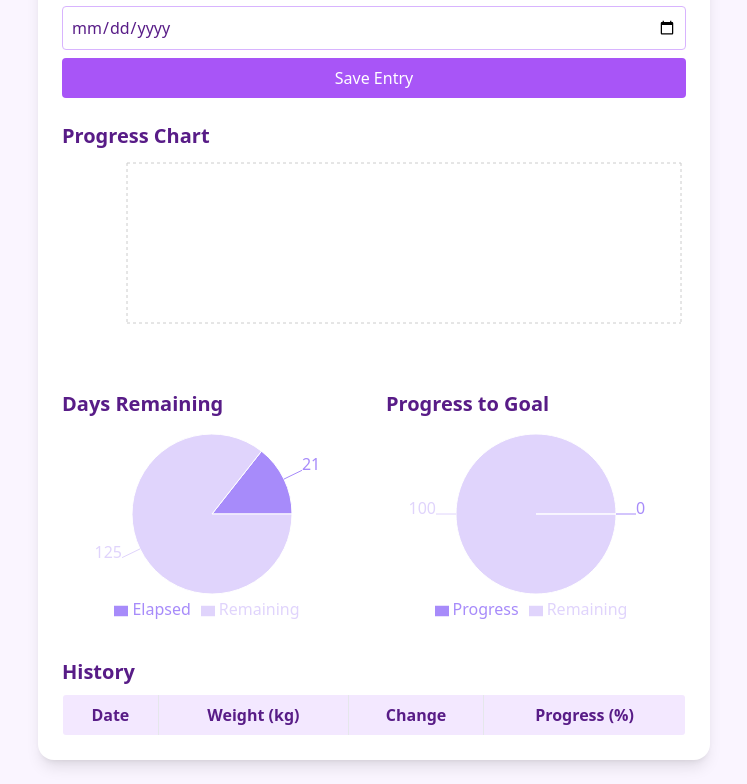
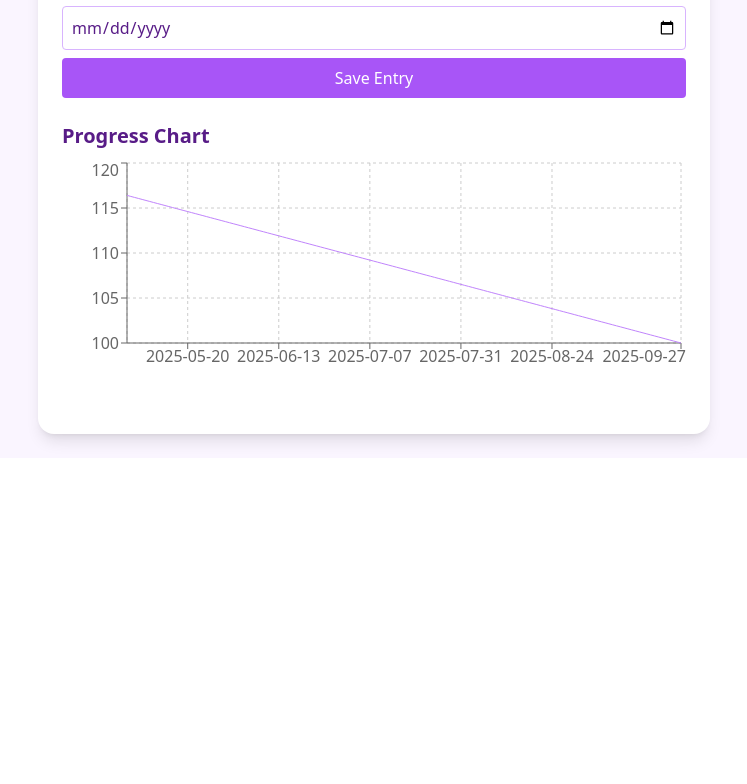
Before and after one commit to DamonHaldane/weight-loss-tracker, a React (Create React App) app: page / in a window 1280 px wide. Shown: the part 504-1288 px from the top of the page, without its empty margins (266-1013 px from the left). After the commit the page ends 962 px from the top, so only its background shows below. Built offline with nearby package versions, Linux system fonts and the light colour scheme.

Commit message:
Update App.jsx

```diff
--- a/src/App.jsx
+++ b/src/App.jsx
@@ -87,23 +87,20 @@ export default function App() {
   const currentWeight = logs && logs.length > 0 ? logs[logs.length - 1].weight : startWeight;
   const weightProgress = Math.max(0, Math.min(100, ((startWeight - currentWeight) / (startWeight - goalWeight)) * 100));
 
-  const goalLine = [];
+  // Generate full range from start to goal for target line
+  const fullChartData = [];
   for (let i = 0; i <= totalDays; i++) {
     const date = new Date(startDateObj);
     date.setDate(date.getDate() + i);
-    goalLine.push({
-      date: date.toISOString().split("T")[0],
-      target: startWeight - ((startWeight - goalWeight) / totalDays) * i,
+    const isoDate = date.toISOString().split("T")[0];
+    const target = startWeight - ((startWeight - goalWeight) / totalDays) * i;
+    const logEntry = logs.find(l => l.date === isoDate);
+    fullChartData.push({
+      date: isoDate,
+      weight: logEntry ? logEntry.weight : undefined,
+      target: target
     });
   }
-
-  const mergedChartData = logs.map((log) => {
-    const goalPoint = goalLine.find(g => g.date === log.date);
-    return {
-      ...log,
-      target: goalPoint ? goalPoint.target : undefined,
-    };
-  });
 
   return (
     <div className="min-h-screen bg-purple-50 p-6 text-purple-900">
@@ -123,69 +120,33 @@ export default function App() {
         <div className="grid grid-cols-2 gap-4 mb-6">
           <div>
             <label className="block font-medium mb-1">Start Weight</label>
-            <input
-              type="number"
-              value={startWeight}
-              onChange={(e) => updateUserData({ startWeight: parseFloat(e.target.value) })}
-              className="border border-purple-300 p-2 w-full rounded"
-            />
+            <input type="number" value={startWeight} onChange={(e) => updateUserData({ startWeight: parseFloat(e.target.value) })} className="border border-purple-300 p-2 w-full rounded" />
           </div>
           <div>
             <label className="block font-medium mb-1">Goal Weight</label>
-            <input
-              type="number"
-              value={goalWeight}
-              onChange={(e) => updateUserData({ goalWeight: parseFloat(e.target.value) })}
-              className="border border-purple-300 p-2 w-full rounded"
-            />
+            <input type="number" value={goalWeight} onChange={(e) => updateUserData({ goalWeight: parseFloat(e.target.value) })} className="border border-purple-300 p-2 w-full rounded" />
           </div>
           <div>
             <label className="block font-medium mb-1">Start Date</label>
-            <input
-              type="date"
-              value={startDate}
-              onChange={(e) => updateUserData({ startDate: e.target.value })}
-              className="border border-purple-300 p-2 w-full rounded"
-            />
+            <input type="date" value={startDate} onChange={(e) => updateUserData({ startDate: e.target.value })} className="border border-purple-300 p-2 w-full rounded" />
           </div>
           <div>
             <label className="block font-medium mb-1">Goal Date</label>
-            <input
-              type="date"
-              value={goalDate}
-              onChange={(e) => updateUserData({ goalDate: e.target.value })}
-              className="border border-purple-300 p-2 w-full rounded"
-            />
+            <input type="date" value={goalDate} onChange={(e) => updateUserData({ goalDate: e.target.value })} className="border border-purple-300 p-2 w-full rounded" />
           </div>
         </div>
 
         <div className="mb-6">
           <label className="block font-medium mb-1">Log Weight</label>
-          <input
-            type="number"
-            value={newWeight}
-            onChange={(e) => setNewWeight(e.target.value)}
-            className="border border-purple-300 p-2 w-full rounded mb-2"
-            placeholder="Weight"
-          />
-          <input
-            type="date"
-            value={logDate}
-            onChange={(e) => setLogDate(e.target.value)}
-            className="border border-purple-300 p-2 w-full rounded mb-2"
-          />
-          <button
-            onClick={handleAddWeight}
-            className="bg-purple-500 hover:bg-purple-600 text-white px-4 py-2 rounded w-full"
-          >
-            Save Entry
-          </button>
+          <input type="number" value={newWeight} onChange={(e) => setNewWeight(e.target.value)} className="border border-purple-300 p-2 w-full rounded mb-2" placeholder="Weight" />
+          <input type="date" value={logDate} onChange={(e) => setLogDate(e.target.value)} className="border border-purple-300 p-2 w-full rounded mb-2" />
+          <button onClick={handleAddWeight} className="bg-purple-500 hover:bg-purple-600 text-white px-4 py-2 rounded w-full">Save Entry</button>
         </div>
 
         <div className="mb-8">
           <h2 className="text-xl font-semibold mb-2">Progress Chart</h2>
-          <ResponsiveContainer width="100%" height={200}>
-            <LineChart data={mergedChartData}>
+          <ResponsiveContainer width="100%" height={220}>
+            <LineChart data={fullChartData}>
               <CartesianGrid strokeDasharray="3 3" />
               <XAxis dataKey="date" />
               <YAxis domain={['auto', 'auto']} />
@@ -195,79 +156,6 @@ export default function App() {
             </LineChart>
           </ResponsiveContainer>
         </div>
-
-        <div className="grid grid-cols-1 md:grid-cols-2 gap-6 mb-8">
-          <div>
-            <h2 className="text-xl font-semibold mb-2">Days Remaining</h2>
-            <ResponsiveContainer width="100%" height={200}>
-              <PieChart>
-                <Pie
-                  dataKey="value"
-                  data={[
-                    { name: 'Elapsed', value: daysElapsed },
-                    { name: 'Remaining', value: daysRemaining },
-                  ]}
-                  cx="50%"
-                  cy="50%"
-                  outerRadius={80}
-                  label
-                >
-                  {COLORS.map((color, index) => (
-                    <Cell key={`cell-${index}`} fill={color} />
-                  ))}
-                </Pie>
-                <Legend />
-              </PieChart>
-            </ResponsiveContainer>
-          </div>
-          <div>
-            <h2 className="text-xl font-semibold mb-2">Progress to Goal</h2>
-            <ResponsiveContainer width="100%" height={200}>
-              <PieChart>
-                <Pie
-                  dataKey="value"
-                  data={[
-                    { name: 'Progress', value: weightProgress },
-                    { name: 'Remaining', value: 100 - weightProgress },
-                  ]}
-                  cx="50%"
-                  cy="50%"
-                  outerRadius={80}
-                  label
-                >
-                  {COLORS.map((color, index) => (
-                    <Cell key={`cell-${index}`} fill={color} />
-                  ))}
-                </Pie>
-                <Legend />
-              </PieChart>
-            </ResponsiveContainer>
-          </div>
-        </div>
-
-        <div>
-          <h2 className="text-xl font-semibold mb-2">History</h2>
-          <table className="w-full border rounded overflow-hidden">
-            <thead className="bg-purple-100">
-              <tr>
-                <th className="border p-2">Date</th>
-                <th className="border p-2">Weight (kg)</th>
-                <th className="border p-2">Change</th>
-                <th className="border p-2">Progress (%)</th>
-              </tr>
-            </thead>
-            <tbody>
-              {logs && logs.map((entry, index) => (
-                <tr key={index} className="hover:bg-purple-50">
-                  <td className="border p-2">{entry.date}</td>
-                  <td className="border p-2">{entry.weight}</td>
-                  <td className="border p-2">{entry.change}</td>
-                  <td className="border p-2">{entry.progress}</td>
-                </tr>
-              ))}
-            </tbody>
-          </table>
-        </div>
       </div>
     </div>
   );
```
